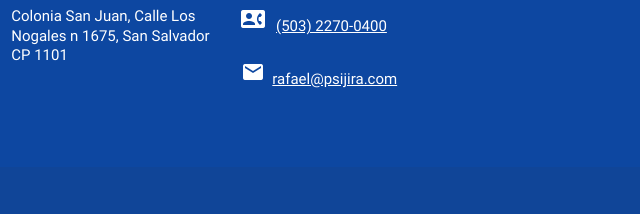
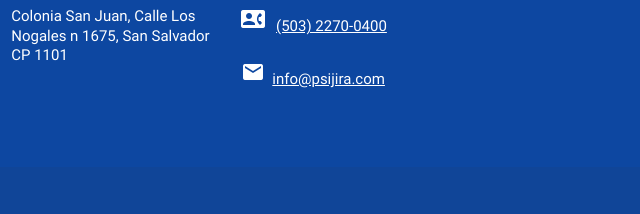
Before and after one commit to psijira/psijira, a plain HTML site: page index.html in a window 1280 px wide. Shown: the part 5746-5960 px from the top of the page, 640-1280 px from the left. Drawn offline with nearby package versions, Linux system fonts and the light colour scheme; grey boxes are pictures that could not be loaded.

Commit message:
Update index.html
change email adress from rafael@ to info@

```diff
--- a/index.html
+++ b/index.html
@@ -277,7 +277,7 @@
 					<h5 class="white-text">Contáctanos</h5>
 					<ul>
 						<li class="white-text"><a href="tel:+50322700400" class="white-text"><i class="material-icons">contact_phone</i>&nbsp;&nbsp; <u>(503) 2270-0400</u></li></a><br>
-						<li class="white-text"><a href="mailto:rafael@psijira.com" class="white-text"><i class="material-icons">email</i>&nbsp;&nbsp;<u>rafael@psijira.com</u></a></li>
+						<li class="white-text"><a href="mailto:info@psijira.com" class="white-text"><i class="material-icons">email</i>&nbsp;&nbsp;<u>info@psijira.com</u></a></li>
 						<!-- <a href="https://www.facebook.com/nanoteclab" target="_blank" class="white-text"><img alt="Síguenos en facebook" height="32" src="http://1.bp.blogspot.com/-PrByV4NBlSs/UiXnD1FEFnI/AAAAAAAABws/dUhvcAdYRiY/s1600/Facebook+alt+1.png" title="siguenos en facebook" width="32" /> Síguenos en facebook</a> -->
 					</ul>
 					<iframe src="https://www.facebook.com/plugins/follow.php?href=https%3A%2F%2Fwww.facebook.com%2Fnanoteclab&width=102&height=21&layout=button_count&size=large&show_faces=true&appId" width="102" height="35" style="border:none;overflow:hidden" scrolling="no" frameborder="0" allowTransparency="true"></iframe>
```
